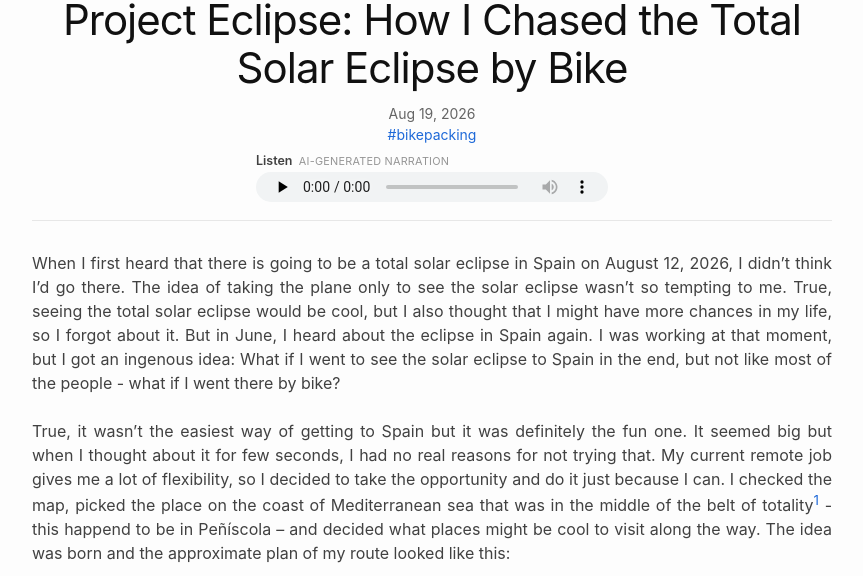
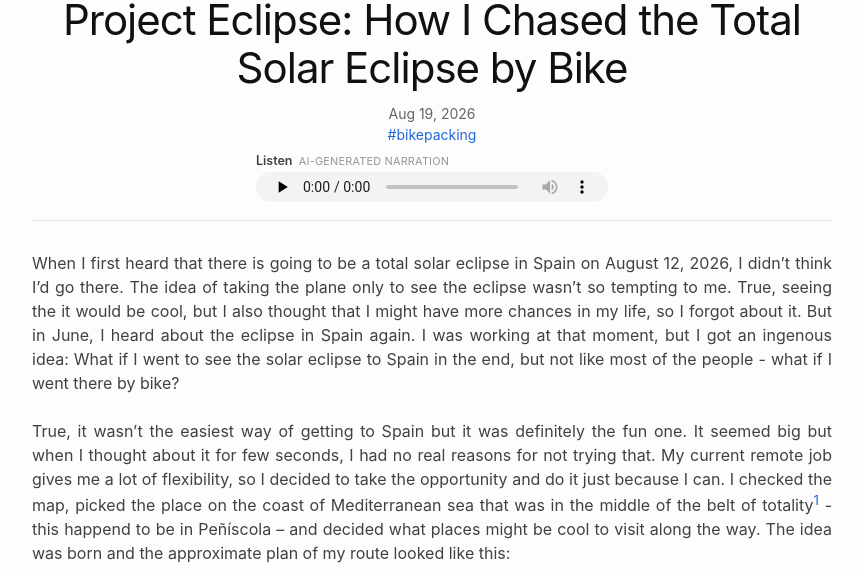
Before and after one commit to otheiner/blog, a Jekyll site: the page built from _posts/2026-08-19-Project_Eclipse.md, in a window 1280 px wide and 900 px high, cut to the strip 306-882 px from the top of the window. Shown: the whole strip, without its empty margins (208-1071 px from the left). Built offline with Jekyll 4.4.1, drawn with Linux system fonts in a browser that asks for light colours.

Commit message:
Fixing solar eclipse stylistics

```diff
--- a/_posts/2026-08-19-Project_Eclipse.md
+++ b/_posts/2026-08-19-Project_Eclipse.md
@@ -7,7 +7,7 @@ image_heading: /assets/images/ProjectEclipse/0274.jpg
 audio: /assets/audio/2026-08-19-Project_Eclipse.mp3
 ---
 
-When I first heard that there is going to be a total solar eclipse in Spain on August 12, 2026, I didn't think I'd go there. The idea of taking the plane only to see the solar eclipse wasn't so tempting to me. True, seeing the total solar eclipse would be cool, but I also thought that I might have more chances in my life, so I forgot about it. But in June, I heard about the eclipse in Spain again. I was working at that moment, but I got an ingenous idea: What if I went to see the solar eclipse to Spain in the end, but not like most of the people - what if I went there by bike?
+When I first heard that there is going to be a total solar eclipse in Spain on August 12, 2026, I didn't think I'd go there. The idea of taking the plane only to see the eclipse wasn't so tempting to me. True, seeing the it would be cool, but I also thought that I might have more chances in my life, so I forgot about it. But in June, I heard about the eclipse in Spain again. I was working at that moment, but I got an ingenous idea: What if I went to see the solar eclipse to Spain in the end, but not like most of the people - what if I went there by bike?
 
 True, it wasn't the easiest way of getting to Spain but it was definitely the fun one. It seemed big but when I thought about it for few seconds, I had no real reasons for not trying that. My current remote job gives me a lot of flexibility, so I decided to take the opportunity and do it just because I can. I checked the map, picked the place on the coast of Mediterranean sea that was in the middle of the belt of totality[^1] - this happend to be in Peñíscola –  and decided what places might be cool to visit along the way. The idea was born and the approximate plan of my route looked like this:
 
```
